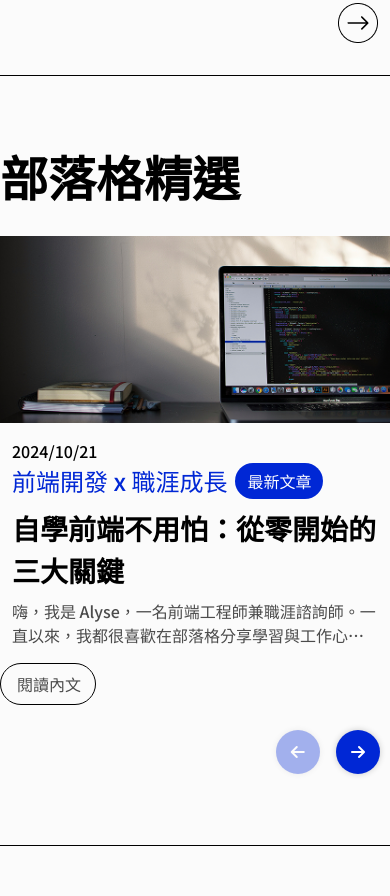
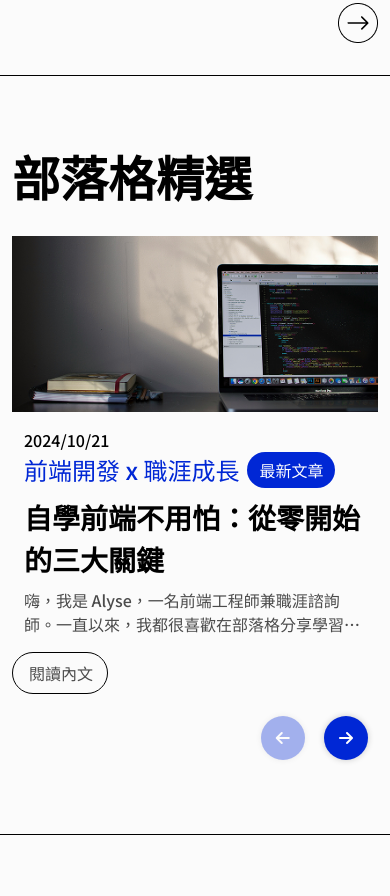
Before and after one commit to MIN82814/final-blog, a plain HTML site: page index.html in a window 390 px wide. Shown: the part 2836-3732 px from the top of the page. Drawn offline with nearby package versions, Linux system fonts and the light colour scheme; files whose address does not match are found by name.

```diff
--- a/css/index.css
+++ b/css/index.css
@@ -220,12 +220,17 @@
     justify-content: center;
     overflow: hidden;
   }
+  .swiper-button-prev {
+    left: 0;
+  }
+
 
   @media screen and (max-width: 768px) {
     .index-blog {
         max-width: 100%;
         margin: 64px auto;
         margin-bottom: 140px;
+        padding: 0 12px;
     }
 
     .index-blog-title{
@@ -251,7 +256,7 @@
 
       .swiper-button-prev {
         left: auto;
-        right: 18%;
+        right: 20%;
       }
 
   }
```
